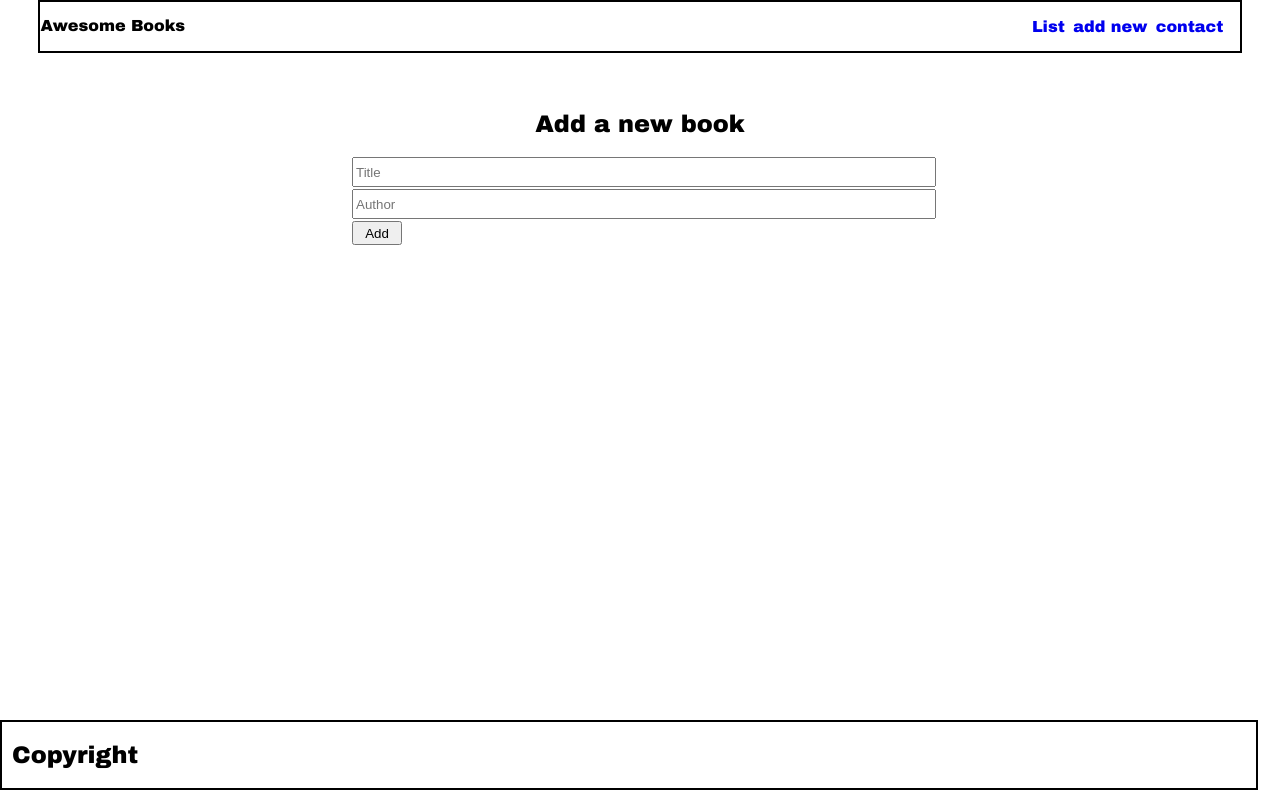
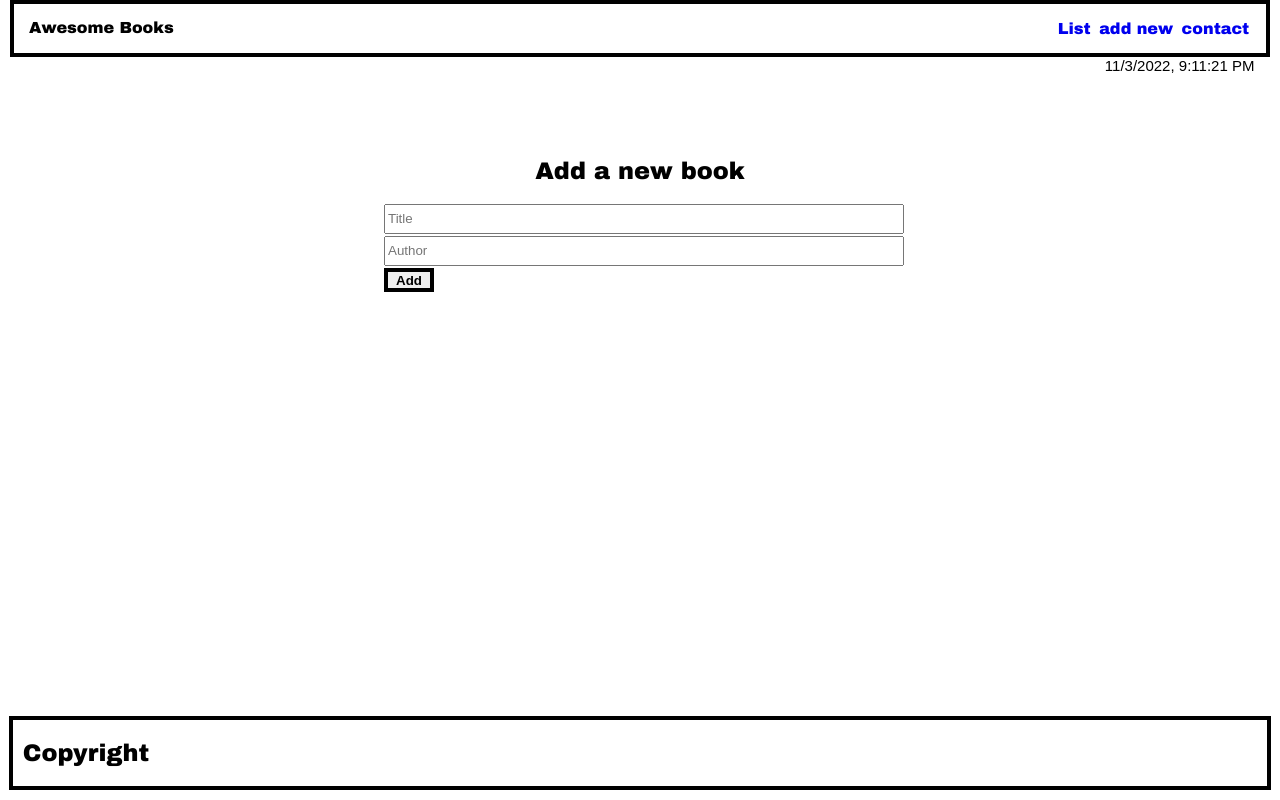
Before and after one commit to gealsanchez/AwesomeBooks, a plain HTML site: page index.html in a window 1280 px wide. Both pictures are taken after a click on the link "add new". Drawn offline with Linux system fonts and the light colour scheme.

Commit message:
style.css updated

```diff
--- a/css/header-footer.css
+++ b/css/header-footer.css
@@ -1,8 +1,3 @@
-body {
-  display: flex;
-  flex-direction: column;
-}
-
 header {
   background: white;
   width: 100%;
@@ -43,6 +38,7 @@ header {
 
 .logo {
   margin-top: 15px;
+  margin-left: 15px;
 }
 
 .list-Container a {
@@ -71,35 +67,40 @@ header {
   list-style: none;
 }
 
-.button {
+.button,
+.buttonRemove {
   width: 100px;
+  font-weight: bold;
+  border: 4px solid black;
 }
 
-.datetime {
+#datetime {
   float: right;
-  margin-right: 3%;
-  margin-top: -45px;
-  font-size: 30px;
+  margin-right: 2%;
+  font-size: 15px;
   font-family: sans-serif;
 }
 
 .nav-bar {
-  border: 2px solid black;
+  border: 4px solid black;
   display: flex;
   flex-direction: row;
   justify-content: space-between;
-  padding: 0;
-  margin: auto 3% 3%;
+  padding: auto 15px;
+  margin: auto 10px;
+  font-weight: bold;
 }
 
 footer {
+  align-self: center;
   position: fixed;
   bottom: 10px;
-  border: 2px solid black;
   padding: 0;
   width: 98%;
-  margin: 0 auto;
+  margin: auto;
   background: white;
+  font-weight: bold;
+  border: 4px solid black;
 }
 
 footer h2 {
--- a/css/styles.css
+++ b/css/styles.css
@@ -1,6 +1,9 @@
 @import './header-footer.css';
 
 body {
+  display: flex;
+  flex-direction: column;
+  flex: 1 1 auto;
   max-width: 100vw;
   margin: 0;
   padding: 0;
@@ -16,7 +19,7 @@ body {
   align-items: stretch;
   justify-content: center;
   align-content: center;
-  width: 45%;
+  width: 100%;
   margin: auto;
 }
 
@@ -32,7 +35,8 @@ form {
   align-items: stretch;
   justify-content: flex-start;
   align-content: center;
-  width: 100%;
+  align-self: center;
+  width: 40%;
 }
 
 input {
@@ -51,21 +55,23 @@ input {
 #books-table {
   font-family: Arial, Helvetica, sans-serif;
   border-collapse: collapse;
-  width: 100%;
+  width: 98%;
+  font-weight: bold;
+  border: 4px solid black;
+  margin: auto;
 }
 
 td:nth-child(4) {
   width: 50px;
 }
 
-#books-table td,
-#customers {
+#books-table td {
   border: 1px solid #ddd;
   padding: 8px;
 }
 
 #books-table tr:nth-child(even) {
-  background-color: #f2f2f2;
+  background-color: #F2F2F2;
 }
 
 #books-table tr:hover {
@@ -74,6 +80,7 @@ td:nth-child(4) {
 
 #book-add {
   display: none;
+  margin-top: 5%;
 }
 
 #book-add.show,
@@ -91,4 +98,7 @@ td:nth-child(4) {
 
 #contact-info {
   display: none;
+  align-self: center;
+  width: 60%;
+  margin-top: 5%;
 }
--- a/index.html
+++ b/index.html
@@ -20,6 +20,7 @@
                 <li><a href="#contact-info" id="contact" class="nav-link">contact</a></li>
             </ul>
         </nav>
+        <span id="datetime">Testing</span>
     </header>
 
 
--- a/js/index.js
+++ b/js/index.js
@@ -149,6 +149,9 @@ for (let item in contact) {
 const contactList = document.querySelector('.contact-list');
 contactList.appendChild(contactUl);
 
+const dateTime= document.querySelector('#datetime');
+dateTime.textContent= new Date().toLocaleString();
+
 // Display Books on page load
 if (Book.count() > 0) {
   document.addEventListener('DOMContentLoaded', buildBookSection(Book.getAll()));
```
